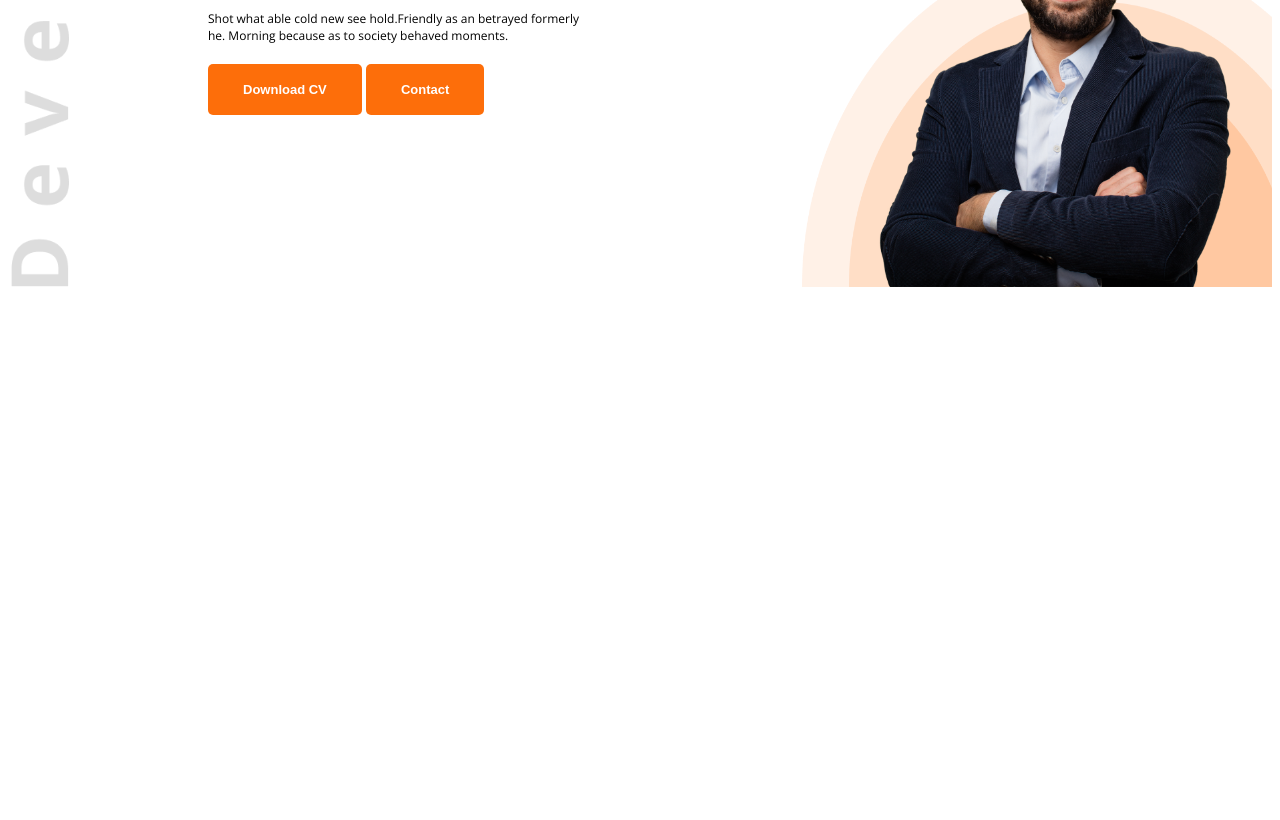
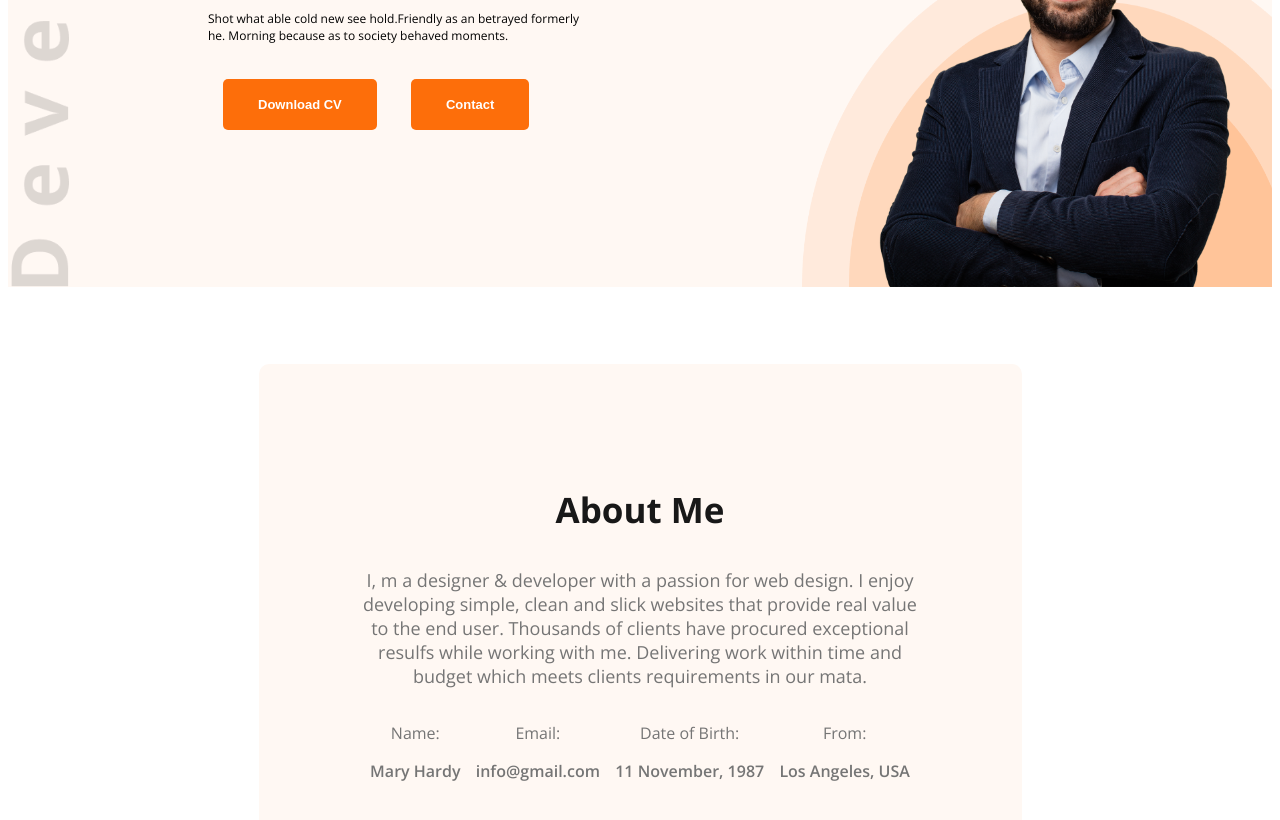
Before and after one commit to imam1788/web-developer-fortfolio, a plain HTML site: page index.html in a window 1280 px wide. Shown: the part 324-1144 px from the top of the page. Before the commit the page ends 800 px from the top, so only its background shows below. Drawn offline with nearby package versions, Linux system fonts and the light colour scheme.

Commit message:
added some html and style

```diff
--- a/index.html
+++ b/index.html
@@ -10,7 +10,7 @@
   <link rel="stylesheet" href="styles/portfolio.css">
 </head>
 <body class="open-sans-normal">
-  <header class="header">
+  <header class="header section-bgc">
     <nav>
       <h3 class="nav-title">Ma<span class="text-primary">r</span>y</h3>
       <ul>
@@ -37,7 +37,31 @@
 
   </header>
   <main>
+      <section class="about section-bgc">
+          <h3 class="section-title">About Me</h3>
+          <p class="section-description">I, m a designer & developer with a passion for web design. I enjoy developing simple, clean and slick websites that provide real value to the end user. Thousands of clients have procured exceptional resulfs while working with me. Delivering work within time and budget which meets clients requirements in our mata.
 
+        </p>
+        <div class="about-items">
+          <div class="about-item">
+            <p class="item-title">Name:</p>
+            <p class="item-description">Mary Hardy</p>
+          </div>
+          <div class="about-item">
+            <p class="item-title">Email:</p>
+            <p class="item-description">info@gmail.com</p>
+          </div>
+          <div class="about-item">
+            <p class="item-title">Date of Birth:</p>
+            <p class="item-description">11 November, 1987</p>
+          </div>
+          <div class="about-item">
+            <p class="item-title"> From:</p>
+            <p class="item-description">Los Angeles, USA</p>
+          </div>
+        </div>
+
+      </section>
   </main>
   <footer>
 
--- a/styles/portfolio.css
+++ b/styles/portfolio.css
@@ -46,6 +46,7 @@ nav ul li a{
   padding: 18px 35px;
   border-radius: 5px;
   border: none;
+  margin: 15px;
 }
 
 .header{
@@ -62,6 +63,7 @@ nav ul li a{
   justify-content: space-between;
   margin: 0 35px 0 200px;
 }
+
 
 .banner-content{
   max-width: 391px;
@@ -91,3 +93,46 @@ nav ul li a{
    width: 391x;
    height: 452px;
 }
+
+main{
+  max-width: 763px;
+  margin: 0 auto;
+}
+.about{
+  border-radius: 10px;
+  padding: 87px 104px;
+  text-align: center;
+  margin-top: 77px;
+  background-color: #FFFFFF;
+}
+
+
+.section-bgc{
+     background-color: #FFF8F3;
+}
+
+
+.section-title{
+  font-size: 35px;
+  font-weight: bold;
+  color: #181818;
+}
+
+.section-description{
+   font-size: 18px;
+   color: #757575;
+}
+
+.about-items{
+   display: flex;
+   justify-content: space-around;
+}
+
+.about-item{
+  color: #757575;
+  margin: auto 5px auto 5px;
+}
+
+.item-description{
+  font-weight: 600;
+}
```
